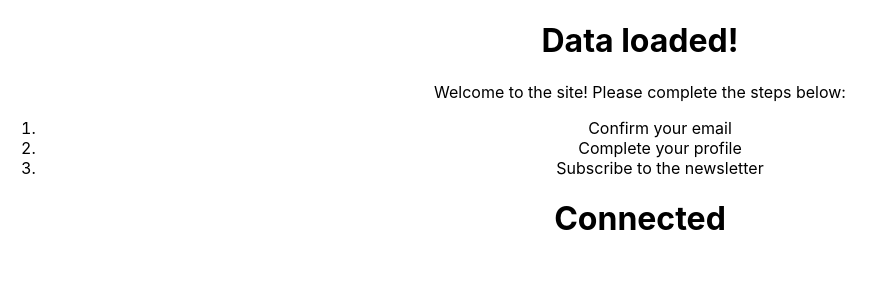
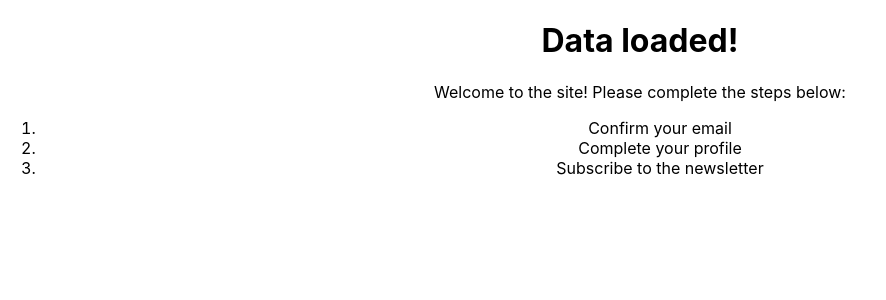
Before and after one commit to Graciekan21/gitpod-learn-react, a React (Create React App) app in the folder my-app/: page / in a window 1280 px wide. Shown: the top 300 px of the page, without its empty margins (0-886 px from the left). Built offline with nearby package versions, Linux system fonts and the light colour scheme.

Commit message:
Modified App.js, Deleted components and Added new Components

```diff
--- a/my-app/src/App.js
+++ b/my-app/src/App.js
@@ -1,14 +1,10 @@
 import "./App.css";
-import ConditionalRenderingClass from "./components/ConditionalRenderingClass";
-import ConditionalRenderingFunctional from "./components/ConditionalRenderingFunctional";
+import NestingComponents from "./components/NestingComponents";
 
 function App() {
-  return (
-    <div className="App">
-      <ConditionalRenderingClass />
-      <ConditionalRenderingFunctional connected={true} />
-    </div>
-  );
+  return <div className="App">
+      <NestingComponents />
+  </div>;
 }
 
-export default App;
+export default App
--- a/my-app/src/components/ConditionalRenderingClass.js
+++ /dev/null
@@ -1,34 +0,0 @@
-import React, { Component } from "react";
-
-export class ConditionalRenderingClass extends Component {
-  constructor(props) {
-    super(props);
-
-    this.state = {
-      isLoaded: true,
-      isLoggedIn: true,
-    };
-  }
-
-  render() {
-    return (
-      <div>
-        <h1>{this.state.isLoaded ? "Data loaded!" : "Loading..."}</h1>
-        {this.state.isLoggedIn ? (
-          <div>
-            <p>Welcome to the site! Please complete the steps below:</p>
-            <ol>
-              <li>Confirm your email</li>
-              <li>Complete your profile</li>
-              <li>Subscribe to the newsletter</li>
-            </ol>
-          </div>
-        ) : (
-          <p>Please sign in</p>
-        )}
-      </div>
-    );
-  }
-}
-
-export default ConditionalRenderingClass;
--- a/my-app/src/components/ConditionalRenderingFunctional.js
+++ /dev/null
@@ -1,11 +0,0 @@
-import React from "react";
-
-function ConditionalRenderingFunctional(props) {
-  return (
-    <div>
-      <h1>{props.connected ? "Connected" : "Not Connected"}</h1>
-    </div>
-  );
-}
-
-export default ConditionalRenderingFunctional;
--- /dev/null
+++ b/my-app/src/components/NestingComponents.js
@@ -0,0 +1,23 @@
+import React, { Component } from 'react'
+import UserData from './UserData'
+import UserMessage from './UserMessage'
+
+class NestingComponents extends Component {
+    constructor(props) {
+        super(props)
+        this.state = {
+            isLoaded: true,
+            isLoggedIn: true,
+        }
+    }
+    render() {
+        return (
+            <div>
+                <UserData isLoaded={this.state.isLoaded} />
+                <UserMessage isLoggedIn={this.state.isLoggedIn} />
+            </div>
+        )
+    }
+}
+
+export default NestingComponents
--- /dev/null
+++ b/my-app/src/components/UserData.js
@@ -0,0 +1,11 @@
+import React from 'react'
+
+function UserData(props) {
+    return (
+        <div>
+            <h1>{props.isLoaded ? 'Data loaded!' : 'Loading ...'}</h1>
+        </div>
+    )
+}
+
+export default UserData
--- /dev/null
+++ b/my-app/src/components/UserMessage.js
@@ -0,0 +1,24 @@
+import React from 'react'
+
+function UserMessage(props) {
+    return (
+        <div>
+            {
+                props.isLoggedIn ? (
+                    <div>
+                        <p>Welcome to the site! Please complete the steps below:</p>
+                        <ol>
+                            <li>Confirm your email</li>
+                            <li>Complete your profile</li>
+                            <li>Subscribe to the newsletter</li>
+                        </ol>
+                    </div>
+                ) : (
+                    <p>Please sign in</p>
+                )
+            }
+        </div>
+    )
+}
+
+export default UserMessage
```
